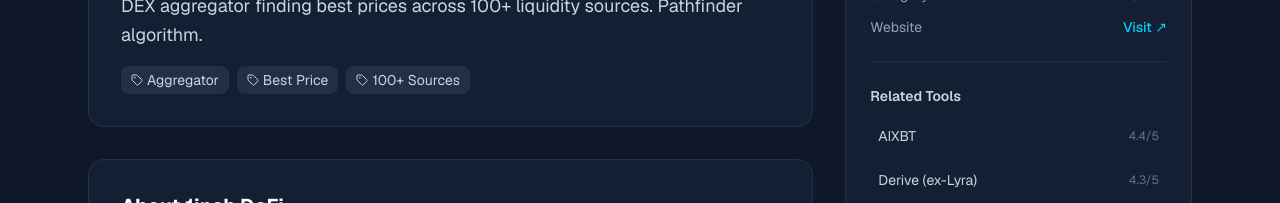
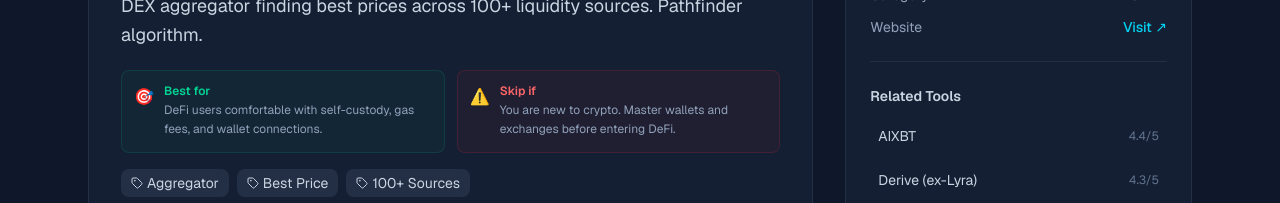
Before and after one commit to 905146391-hue/cryptoaifinder, a Next.js app: page /tools/1inch-defi in a window 1280 px wide. Shown: the part 269-472 px from the top of the page. Built offline with nearby package versions, Linux system fonts and the light colour scheme.

Commit message:
feat: add Best for / Skip if quick decision helper on tool detail pages

```diff
--- a/src/app/tools/[id]/page.tsx
+++ b/src/app/tools/[id]/page.tsx
@@ -224,6 +224,56 @@
                 <p className="text-slate-300 text-lg leading-relaxed mt-4">
                   {tool.description}
                 </p>
+
+                {/* Who / Skip — quick decision helper */}
+                <div className="grid grid-cols-1 sm:grid-cols-2 gap-3 mt-5">
+                  <div className="flex items-start gap-2.5 bg-emerald-500/5 border border-emerald-500/15 rounded-lg p-3">
+                    <span className="shrink-0 mt-0.5">{`\u{1F3AF}`}</span>
+                    <div className="min-w-0">
+                      <p className="text-xs font-semibold text-emerald-400 mb-0.5">Best for</p>
+                      <p className="text-xs text-slate-400 leading-relaxed">
+                        {tool.tags?.some((t: string) => t.toLowerCase().includes("beginner")) || tool.pricing?.toLowerCase().includes("free")
+                          ? `Beginners and casual users who want a simple start without a steep learning curve.`
+                          : tool.category === "trading-bots"
+                          ? `Active traders who want to automate strategies and save time. Best if you already trade manually.`
+                          : tool.category === "wallet"
+                          ? `Anyone holding crypto who values security — from beginners to institutions.`
+                          : tool.category === "defi"
+                          ? `DeFi users comfortable with self-custody, gas fees, and wallet connections.`
+                          : tool.category === "analytics" || tool.category === "charting"
+                          ? `Data-driven traders and researchers who want deeper market insights.`
+                          : tool.category === "security"
+                          ? `Projects and users serious about protecting assets and auditing code.`
+                          : tool.category === "portfolio"
+                          ? `Anyone with crypto across multiple places who needs one unified dashboard.`
+                          : tool.category === "exchange"
+                          ? `Traders looking for reliable liquidity, competitive fees, and solid platform UX.`
+                          : `${category?.name || "Crypto"} users looking for a solid tool in this category.`
+                        }
+                      </p>
+                    </div>
+                  </div>
+                  <div className="flex items-start gap-2.5 bg-red-500/5 border border-red-500/15 rounded-lg p-3">
+                    <span className="shrink-0 mt-0.5">{`⚠️`}</span>
+                    <div className="min-w-0">
+                      <p className="text-xs font-semibold text-red-400 mb-0.5">Skip if</p>
+                      <p className="text-xs text-slate-400 leading-relaxed">
+                        {tool.rating < 3.8
+                          ? `You need a top-rated tool. Check our Best Of list for higher-rated alternatives.`
+                          : tool.tags?.some((t: string) => t.toLowerCase().includes("advanced") || t.toLowerCase().includes("professional"))
+                          ? `You are a complete beginner. This tool assumes experience — start with a simpler option.`
+                          : tool.category === "trading-bots"
+                          ? `You only trade a few times a month. Manual trading is simpler and cheaper for low volume.`
+                          : tool.category === "wallet"
+                          ? `You only hold crypto on exchanges and do not plan to self-custody.`
+                          : tool.category === "defi"
+                          ? `You are new to crypto. Master wallets and exchanges before entering DeFi.`
+                          : `You already have a tool in this category that works well. If it is not broken, do not fix it.`
+                        }
+                      </p>
+                    </div>
+                  </div>
+                </div>
 
                 {/* Tags */}
                 <div className="flex flex-wrap gap-2 mt-4">
```
